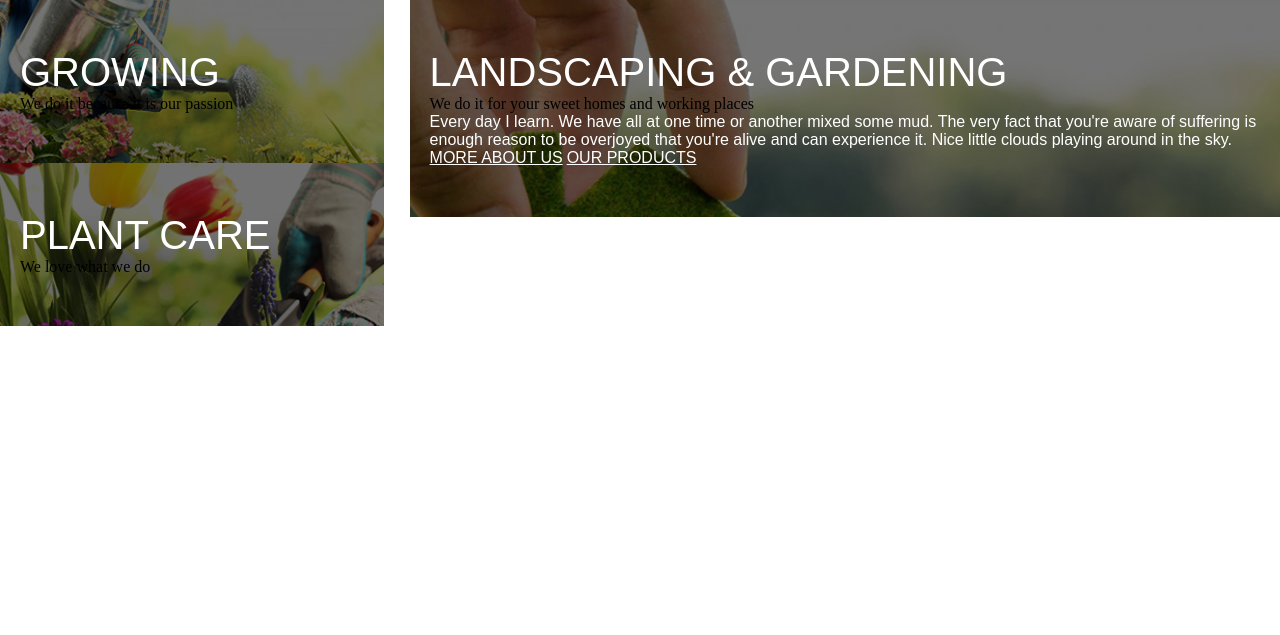
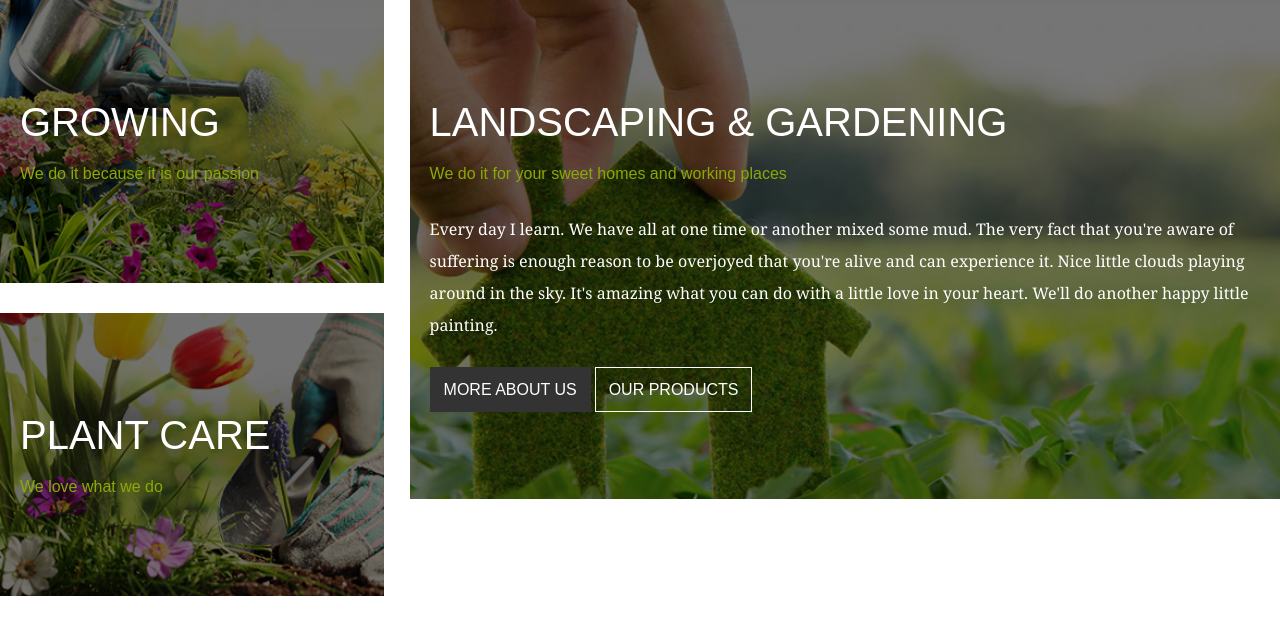
Before and after one commit to hijackjones/hijackjones.github.io, a PHP site: page /AustinCodingAcademy_Spring2016/Week4/Exercise1/services.html in a window 1280 px wide. Shown: the top 635 px of the page. Run offline with PHP 8.4, Linux system fonts and the light colour scheme.

Commit message:
font cleanup and button styling

```diff
--- a/AustinCodingAcademy_Spring2016/Week4/Exercise1/css/style.css
+++ b/AustinCodingAcademy_Spring2016/Week4/Exercise1/css/style.css
@@ -16,8 +16,21 @@ p, h1, a {
     text-transform: uppercase;
 }
 
+p {
+    font-family: Georgia, serif;
+    margin-top: 30px;
+    line-height: 2;
+}
+
 h1 {
     font-size: 40px;
+    margin-bottom: 20px;
+}
+
+h2 {
+    color: #8ba80a;
+    font-family: sans-serif;
+/*    margin-bottom: 30px;*/
 }
 
 .garden > div {
@@ -28,6 +41,7 @@ h1 {
 #uno {
     background-image: url(../img/featured-image-3.jpg);
     background-size: cover;
+    margin-bottom: 30px;
 }
 
 #dos {
@@ -46,7 +60,7 @@ h1 {
 
 .opacity > div {
     background-color: rgba(0, 0, 0, .5);
-    padding: 50px 20px;
+    padding: 100px 20px;
 }
 
 .opacity {
@@ -58,6 +72,28 @@ h1 {
 .left {
     float: left;
     width: 30%;
+
+}
+
+a {
+    text-decoration: none;
+
+}
+
+.buttons {
+    margin-top: 40px;
+}
+
+.lt-button {
+    padding: 14px;
+    background-color: #333;
+
+}
+
+.rt-button {
+    padding: 13px;
+    border: solid white 1.5px;
+
 }
 
 .clearfix:after {
--- a/AustinCodingAcademy_Spring2016/Week4/Exercise1/services.html
+++ b/AustinCodingAcademy_Spring2016/Week4/Exercise1/services.html
@@ -47,9 +47,11 @@
 
                 <h1>LANDSCAPING &amp; GARDENING</h1>
                 <h2>We do it for your sweet homes and working places</h2>
-            <p>Every day I learn. We have all at one time or another mixed some mud. The very fact that you're aware of suffering is enough reason to be overjoyed that you're alive and can experience it. Nice little clouds playing around in the sky.</p>
-            <a href="#">MORE ABOUT US</a>
-            <a href="#">OUR PRODUCTS</a>
+                <p>Every day I learn. We have all at one time or another mixed some mud. The very fact that you're aware of suffering is enough reason to be overjoyed that you're alive and can experience it. Nice little clouds playing around in the sky. It's amazing what you can do with a little love in your heart. We'll do another happy little painting.</p>
+                <div class="buttons">
+                    <a class="lt-button" href="#">MORE ABOUT US</a>
+                    <a class="rt-button" href="#">OUR PRODUCTS</a>
+                </div>
             </div>
 
         </div>
```
Lines whose indentation alone changed are shown as unchanged.
